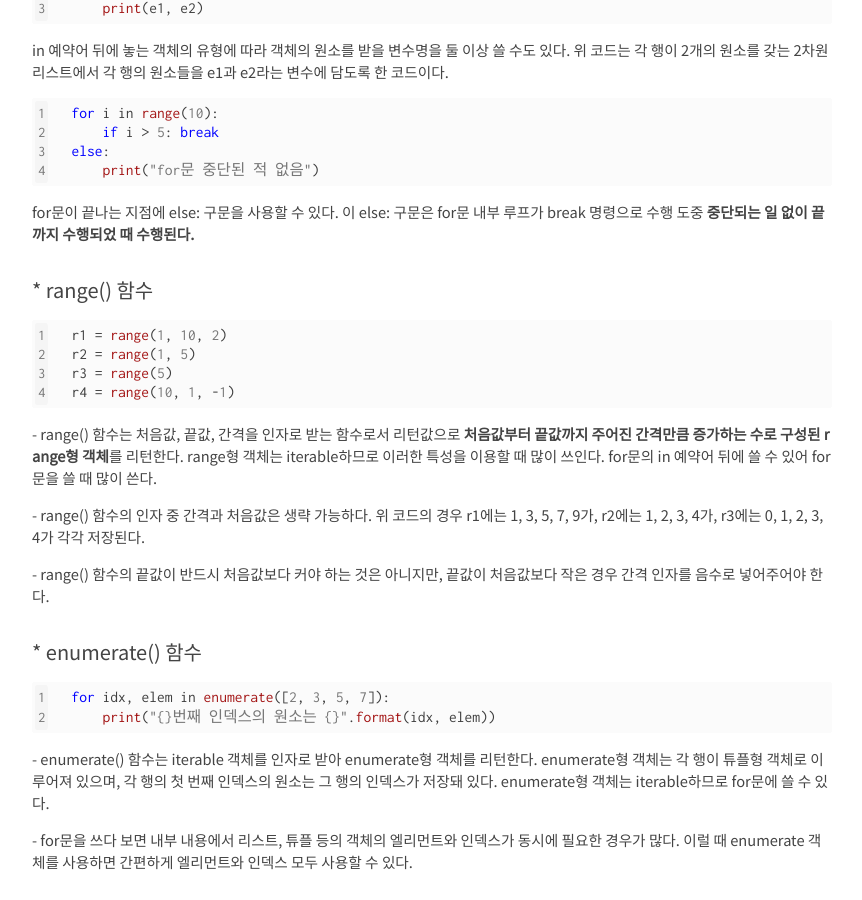
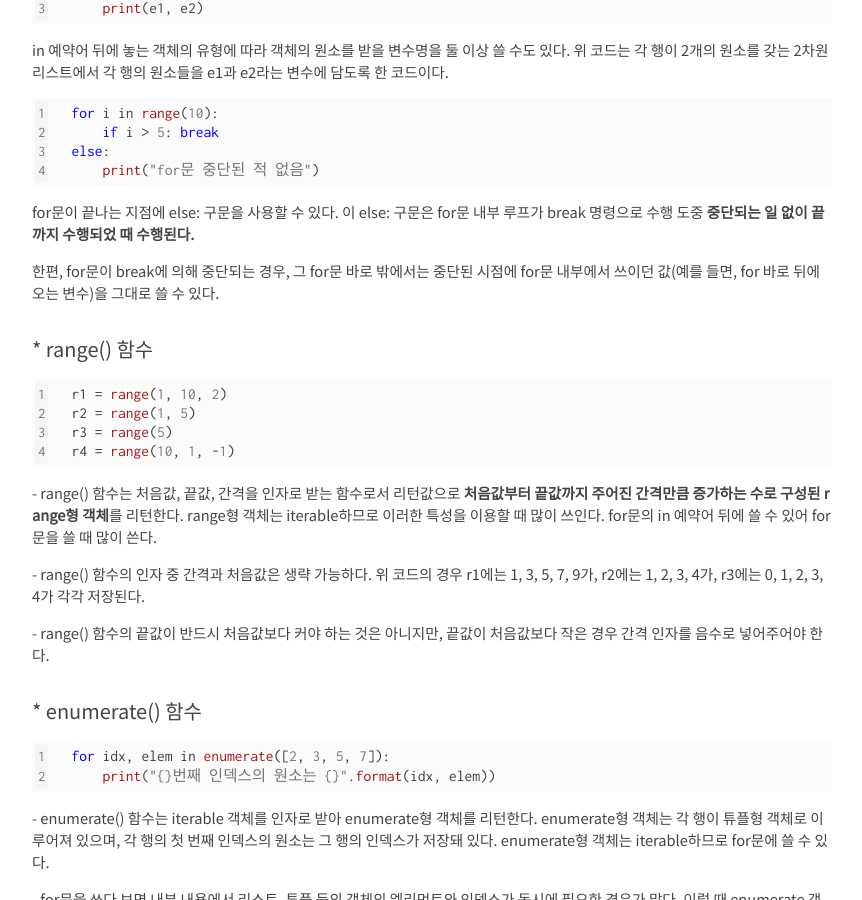
Before and after one commit to kangwooklee29/blog, a Jekyll site: the page built from Python/_posts/2021-10-11-파이썬의 루프문(for, while).md, in a window 1280 px wide and 900 px high, scrolled down 815 px. Shown: the whole window, without its empty margins (208-1070 px from the left). Built offline with Jekyll 4.4.1, drawn with Linux system fonts in a browser that asks for light colours; nearby versions of some CDN libraries; our own code applies the rules of GitHub Pages for plain Markdown files; comment, search, counter and statistics services are not loaded.

Commit message:
Update 2021-10-11-파이썬의 루프문(for, while).md

````diff
--- a/Python/_posts/2021-10-11-파이썬의 루프문(for, while).md
+++ b/Python/_posts/2021-10-11-파이썬의 루프문(for, while).md
@@ -38,6 +38,8 @@ else:
 
 for문이 끝나는 지점에 else: 구문을 사용할 수 있다. 이 else: 구문은 for문 내부 루프가 break 명령으로 수행 도중 **중단되는 일 없이 끝까지 수행되었 때 수행된다.**
 
+한편, for문이 break에 의해 중단되는 경우, 그 for문 바로 밖에서는 중단된 시점에 for문 내부에서 쓰이던 값(예를 들면, for 바로 뒤에 오는 변수)을 그대로 쓸 수 있다.
+
 #### * range() 함수
 
 ```python
````
